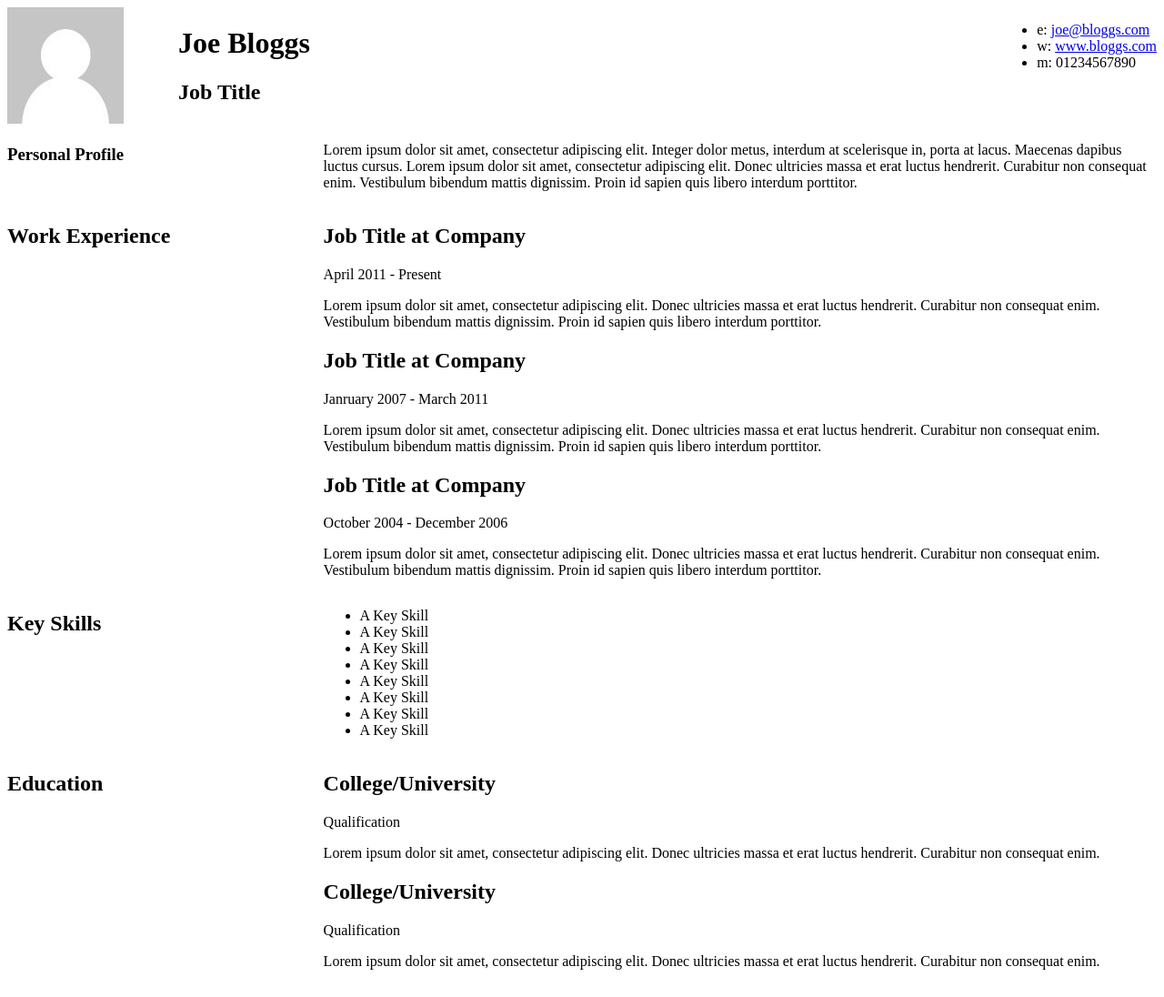
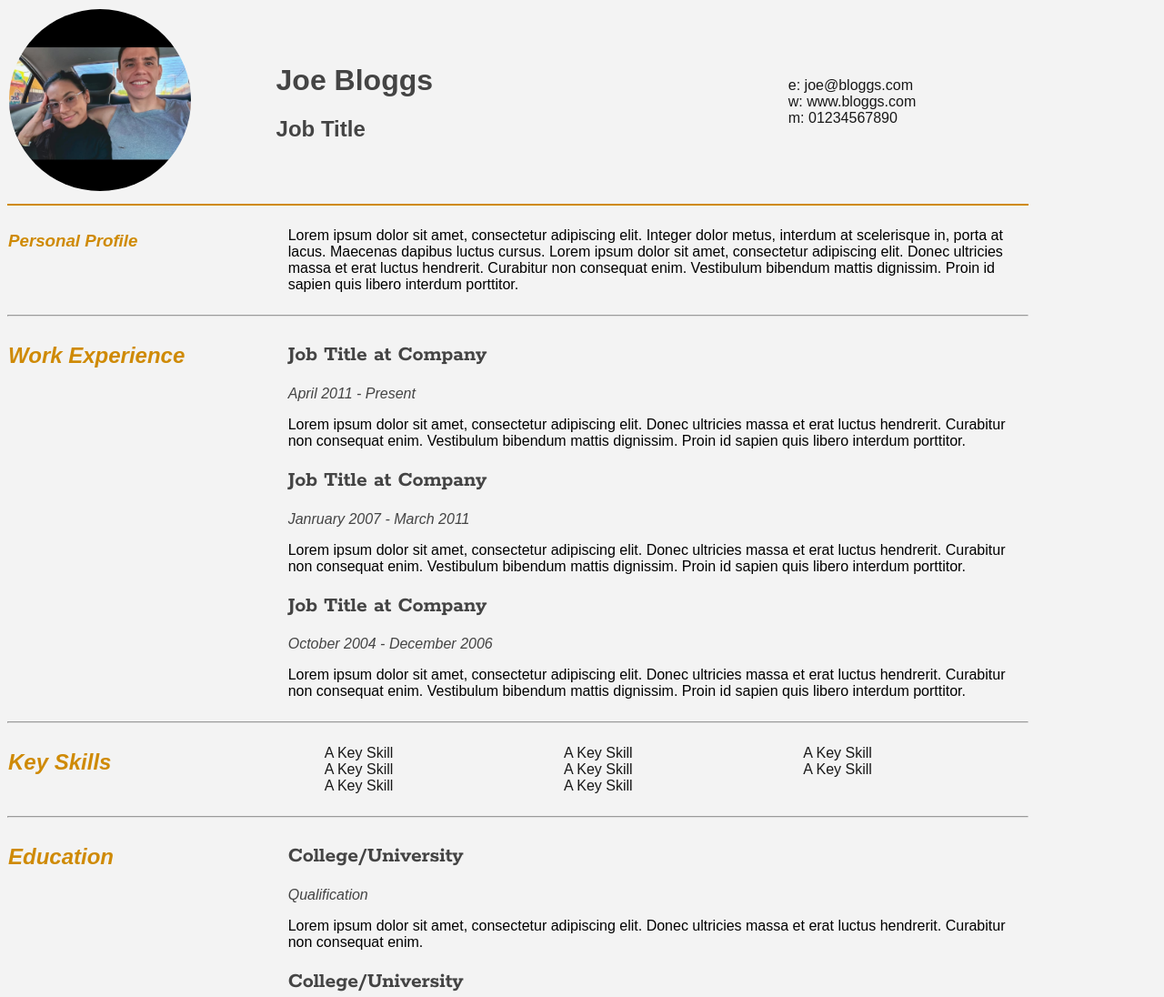
Before and after one commit to Kenzie-Academy-Brasil-Developers/estilizar-curriculo-sprint-2-FelipeMatheus1999, a plain HTML site: page index.html in a window 1280 px wide. Shown: the top 1096 px of the page at 91% size. Drawn offline with Linux system fonts and the light colour scheme.

Commit message:
Resolvendo problemas com o layout da entrega

```diff
--- a/index.html
+++ b/index.html
@@ -9,7 +9,7 @@
 <link rel="preconnect" href="https://fonts.gstatic.com">
 <link href='https://fonts.googleapis.com/css?family=Rokkitt:400,700|Lato:400,300' rel='stylesheet' type='text/css'>
 <link type="text/css" rel="stylesheet" href="style.css">
-
+<script src="https://kit.fontawesome.com/b63ed1deda.js" crossorigin="anonymous"></script>
 <!--[if lt IE 9]>
 <script src="//html5shiv.googlecode.com/svn/trunk/html5.js"></script>
 <![endif]-->
@@ -18,25 +18,27 @@
 <div id="cv" >
 	<div class="mainDetails">
 		<div id="headshot">
-			<img src="headshot.jpg" alt="Alan Smith" />
+			<img class="img" src="imagem.jpg" alt="Alan Smith" />
 		</div>
 
 		<div id="name">
-			<h1>Joe Bloggs</h1>
-			<h2>Job Title</h2>
+			<h1 class="">Joe Bloggs</h1>
+			<h2 >Job Title</h2>
 		</div>
 
 		<div id="contactDetails">
 			<ul>
-				<li>e: <a href="mailto:joe@bloggs.com" target="_blank">joe@bloggs.com</a></li>
-				<li>w: <a href="http://www.bloggs.com">www.bloggs.com</a></li>
+				<li id="gmail">e: <a href="mailto:joe@bloggs.com" target="_blank">joe@bloggs.com</a></li>
+				<li>w:<a href="http://www.bloggs.com"> www.bloggs.com</a></li>
 				<li>m: 01234567890</li>
 			</ul>
 		</div>
 		<div class="clear"></div>
 	</div>
 
-	<div id="mainArea">
+	<hr id="mainBorder">
+
+	<div  id="mainArea">
 		<section>
 			<article>
 				<div class="sectionTitle">
@@ -50,6 +52,7 @@
 			<div class="clear"></div>
 		</section>
 
+		<hr>
 
 		<section>
 			<div class="sectionTitle">
@@ -58,19 +61,19 @@
 
 			<div class="sectionContent">
 				<article>
-					<h2>Job Title at Company</h2>
+					<h2 class="title">Job Title at Company</h2>
 					<p class="subDetails">April 2011 - Present</p>
 					<p>Lorem ipsum dolor sit amet, consectetur adipiscing elit. Donec ultricies massa et erat luctus hendrerit. Curabitur non consequat enim. Vestibulum bibendum mattis dignissim. Proin id sapien quis libero interdum porttitor.</p>
 				</article>
 
 				<article>
-					<h2>Job Title at Company</h2>
+					<h2 class="title">Job Title at Company</h2>
 					<p class="subDetails">Janruary 2007 - March 2011</p>
 					<p>Lorem ipsum dolor sit amet, consectetur adipiscing elit. Donec ultricies massa et erat luctus hendrerit. Curabitur non consequat enim. Vestibulum bibendum mattis dignissim. Proin id sapien quis libero interdum porttitor.</p>
 				</article>
 
 				<article>
-					<h2>Job Title at Company</h2>
+					<h2 class="title">Job Title at Company</h2>
 					<p class="subDetails">October 2004 - December 2006</p>
 					<p>Lorem ipsum dolor sit amet, consectetur adipiscing elit. Donec ultricies massa et erat luctus hendrerit. Curabitur non consequat enim. Vestibulum bibendum mattis dignissim. Proin id sapien quis libero interdum porttitor.</p>
 				</article>
@@ -78,6 +81,7 @@
 			<div class="clear"></div>
 		</section>
 
+		<hr>
 
 		<section>
 			<div class="sectionTitle">
@@ -99,6 +103,7 @@
 			<div class="clear"></div>
 		</section>
 
+		<hr>
 
 		<section>
 			<div class="sectionTitle">
@@ -107,13 +112,13 @@
 
 			<div class="sectionContent">
 				<article>
-					<h2>College/University</h2>
+					<h2 class="title">College/University</h2>
 					<p class="subDetails">Qualification</p>
 					<p>Lorem ipsum dolor sit amet, consectetur adipiscing elit. Donec ultricies massa et erat luctus hendrerit. Curabitur non consequat enim.</p>
 				</article>
 
 				<article>
-					<h2>College/University</h2>
+					<h2 class="title">College/University</h2>
 					<p class="subDetails">Qualification</p>
 					<p>Lorem ipsum dolor sit amet, consectetur adipiscing elit. Donec ultricies massa et erat luctus hendrerit. Curabitur non consequat enim.</p>
 				</article>
--- a/style.css
+++ b/style.css
@@ -1,15 +1,39 @@
+body, html {
+	background-color: #f3f3f3;
+	font-family: Arial, Helvetica, sans-serif;
+
+}
+
+#cv {
+	width: 29.7cm;
+	height: 21cm;
+}
+
 .clear {
 	clear: both;
 }
 
 #headshot {
+	border-radius: 50px;
+	margin: 2px;
 	width: 12.5%;
 	float: left;
 	margin-right: 30px;
 }
 
+.title {
+	font-family: 'Rokkitt', sans-serif;
+}
+
+.mainDetails {
+	display: flex;
+	justify-content: space-between;
+	align-items: center;
+}
+
 #name {
-	float: left;
+	color:#444444;
+	width: 400px;
 }
 
 #contactDetails {
@@ -17,11 +41,58 @@
 }
 
 .sectionTitle {
+	color: #cf8a05;
+	margin: 1px;
 	float: left;
 	width: 25%;
+	font-style: italic;
 }
 
 .sectionContent {
 	float: right;
 	width: 72.5%;
 }
+
+.subDetails , .title {
+	color: #444444;
+}
+
+.subDetails{
+	font-style: italic;
+}
+
+.img {
+	border-radius: 100px;
+}
+
+img {
+	width: 200px;
+	max-width: 200px;
+}
+
+#mainBorder {
+	border: none;
+	border-bottom:2px solid #cf8a05;
+
+}
+
+hr  {
+	border-bottom-color: #dedede;
+}
+
+.keySkills {
+	column-count: 3;
+}
+
+li {
+	list-style: none;
+}
+
+
+a, li {
+	color: #181818;
+}
+
+a {
+	text-decoration: none;
+}
```
Also changed, not shown: imagem.jpg (added), 1 other file.
